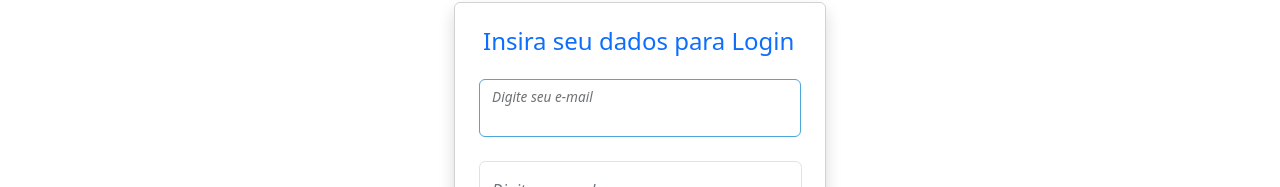
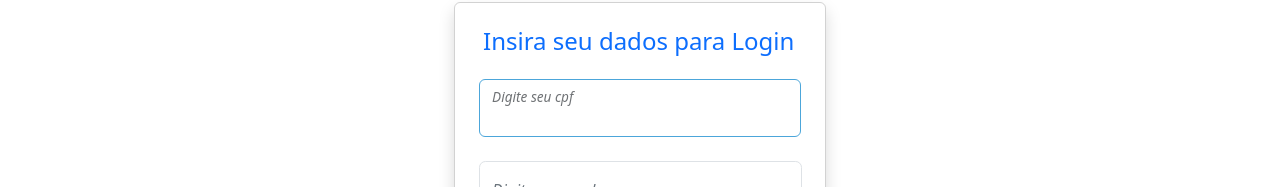
Before and after one commit to IvanCleite/corpo-ativo-frontend, a React (Vite) app: page / in a window 1280 px wide. Shown: the part 241-428 px from the top of the page. Built offline with nearby package versions, Linux system fonts and the light colour scheme.

Commit message:
feat(refactor): implementa verificação de login com authApi e axios e altera identificação de email para CPF

```diff
--- a/src/pages/Login/LoginPage.jsx
+++ b/src/pages/Login/LoginPage.jsx
@@ -2,22 +2,23 @@ import { useState, useRef } from "react";
 import LoginPagesContainer from "./LoginPagesContainer";
 import { Form, Button, InputGroup, FloatingLabel } from "react-bootstrap";
 import { Link } from "react-router-dom";
+import { login } from "../../services/authAPI";
 
 const LoginPage = () => {
-  const [email, setEmail] = useState("");
-  const [focusedEmail, setFocusedEmail] = useState(true);
+  const [cpf, setCpf] = useState("");
+  const [password, setPassword] = useState("");
+  const [focusedCpf, setFocusedCpf] = useState(true);
   const [focusedPassword, setFocusedPassword] = useState(false);
-  const [password, setPassword] = useState("");
   const [showPassword, setShowPassword] = useState(false);
   const isFormValid =
-    email.trim() !== "" && password.trim() !== "" && password.length >= 2;
-  const emailRef = useRef(null);
+    cpf.trim() !== "" && password.trim() !== "" && password.length >= 2;
+  const cpfRef = useRef(null);
   const passwordRef = useRef(null);
 
   document.addEventListener("mousedown", (event) => {
     if (
-      emailRef.current &&
-      !emailRef.current.contains(event.target) &&
+      cpfRef.current &&
+      !cpfRef.current.contains(event.target) &&
       passwordRef.current &&
       !passwordRef.current.contains(event.target)
     ) {
@@ -27,28 +28,40 @@ const LoginPage = () => {
 
   const handleSubmit = async (e) => {
     e.preventDefault();
+    console.log("cpf and password: ", cpf, password);
+    try {
+      const response = await login(cpf, password);
+      console.log("resposta ao login: ", response);
+    } catch (error) {
+      console.error(
+        "Erro ao buscar usuário:",
+        error.response?.data || error.message
+      );
+      alert("Não foi possível acessar o banco de dados. Tente novamente!");
+    }
   };
 
   return (
     <LoginPagesContainer cardTitle="Insira seu dados para Login">
       <Form onSubmit={handleSubmit}>
-        <Form.Group controlId="email">
+        <Form.Group controlId="cpf">
           <FloatingLabel
-            controlId="floatingInputEmail"
-            label="Digite seu e-mail"
+            controlId="floatingInputCpf"
+            label="Digite seu cpf"
             className="text-secondary fst-italic mb-3"
           >
             <Form.Control
               style={{
-                border: focusedEmail ? "1.5px solid rgb(76, 166, 218)" : "",
+                border: focusedCpf ? "1.5px solid rgb(76, 166, 218)" : "",
                 boxShadow: "none",
               }}
-              ref={emailRef}
-              type="email"
+              ref={cpfRef}
+              type="text"
               placeholder=""
-              onChange={(e) => setEmail(e.target.value)}
-              onFocus={() => setFocusedEmail(true)}
-              onBlur={() => setFocusedEmail(false)}
+              onChange={(e) => setCpf(e.target.value)}
+              onFocus={() => setFocusedCpf(true)}
+              onBlur={() => setFocusedCpf(false)}
+              maxLength="14"
               autoFocus
               required
             />
--- /dev/null
+++ b/src/services/authAPI.js
@@ -0,0 +1,9 @@
+import axios from "axios";
+
+const api = axios.create({
+  baseURL: "http://localhost:3001",
+  headers: { "Content-Type": "application/json" },
+});
+
+export const login = (cpf, password) =>
+  api.post("/auth/login", { cpf, password });
```
